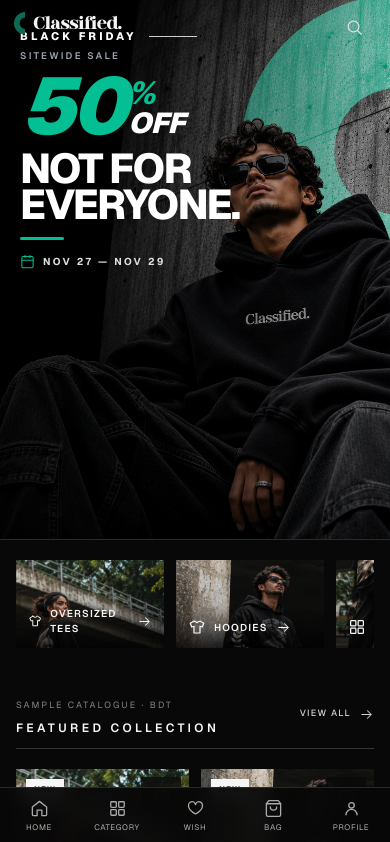
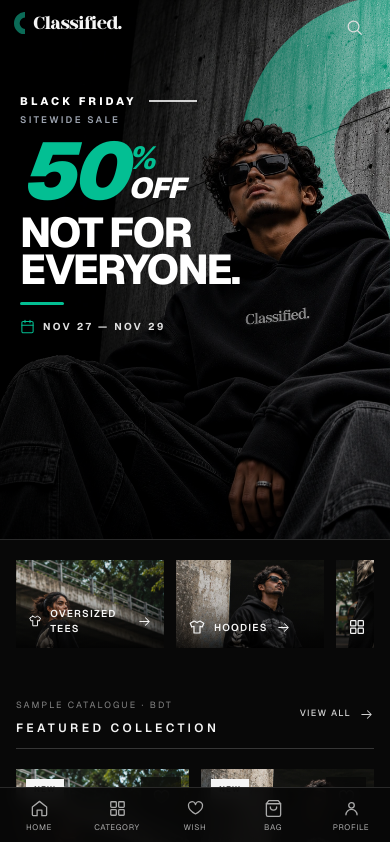
Before and after one commit to wearclassified/Classified., a Next.js app: page / in a window 390 px wide. Shown: the top 842 px of the page. Built offline with nearby package versions, Linux system fonts and the light colour scheme.

Commit message:
fix(hero): move mobile text block down with pt-[11vh] to clear navbar comfortably

```diff
--- a/src/features/storefront/components/hero-section.tsx
+++ b/src/features/storefront/components/hero-section.tsx
@@ -116,7 +116,7 @@ export function HeroSection() {
       <div aria-hidden="true" className="store-hero-shade absolute inset-0 -z-[5]" />
 
       {/* 5. Typography & Campaign Content Layer */}
-      <div className="relative z-10 mx-auto w-full max-w-[1600px] px-5 pt-7 pb-10 sm:px-8 sm:pb-20 sm:pt-24 lg:px-16 lg:pb-[clamp(76px,12vh,150px)] lg:pt-28">
+      <div className="relative z-10 mx-auto w-full max-w-[1600px] px-5 pt-[11vh] pb-10 sm:px-8 sm:pb-20 sm:pt-24 lg:px-16 lg:pb-[clamp(76px,12vh,150px)] lg:pt-28">
         <div className="max-w-[300px] xs:max-w-[340px] sm:max-w-[560px] motion-safe:animate-[cb-land-in_0.55s_ease-out_both]">
           {/* Eyebrow: Badge + Horizontal Rule */}
           <div className="flex items-center gap-3">
```
